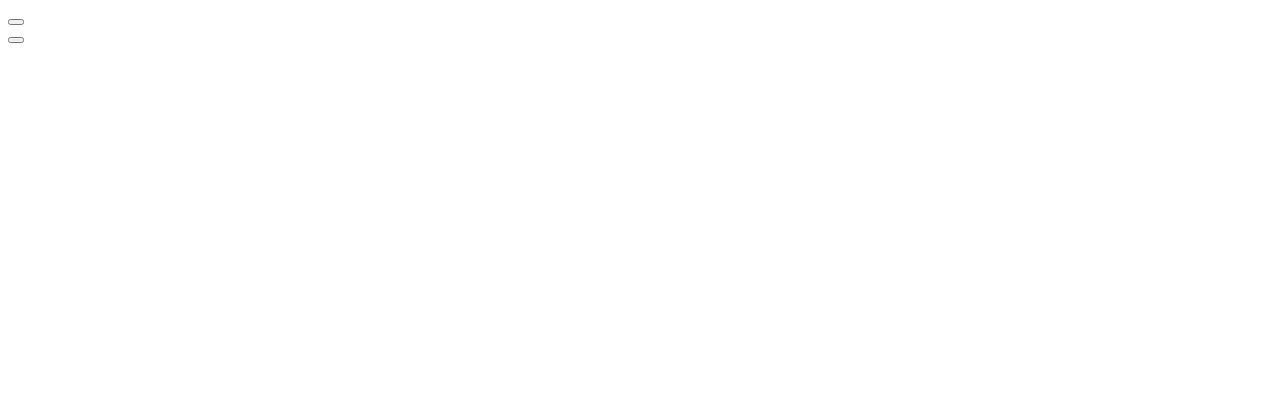
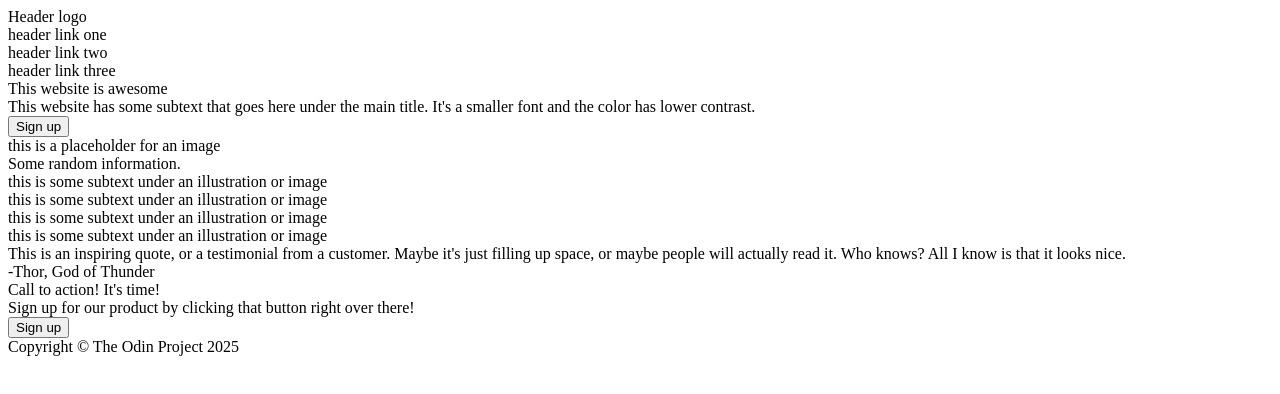
Before and after one commit to thehacktivist42/homepage-design, a plain HTML site: page index.html in a window 1280 px wide. Drawn offline with Linux system fonts and the light colour scheme.

Commit message:
Add placeholder text

```diff
--- a/index.html
+++ b/index.html
@@ -10,62 +10,62 @@
     <div class = "top-container">
         <div class = "header">
             <div class = "header-logo">
-
+                Header logo
             </div>
             <div class = "header-links">
                 <div class = "link">
-
+                    header link one
                 </div>
                 <div class = "link">
-
+                    header link two
                 </div>
                 <div class = "link">
-
+                    header link three
                 </div>
             </div>
         </div>
         <div class = "advert">
             <div class = "advert-title">
-
+                This website is awesome
             </div>
             <div class = "advert-text">
-
+                This website has some subtext that goes here under the main title. It's a smaller font and the color has lower contrast.
             </div>
             <button class = "advert-signup">
-
+                Sign up
             </button>
             <div class = "advert-image">
-
+                this is a placeholder for an image
             </div>
         </div>
     </div>
     <div class = "info">
         <div class = "info-title">
-
+            Some random information.
         </div>
         <div class = "card-container">
             <div class = "card">
                 <div class = "card-image"></div>
                 <div class = "card-text">
-
+                    this is some subtext under an illustration or image
                 </div>
             </div>
             <div class = "card">
                 <div class = "card-image"></div>
                 <div class = "card-text">
-
+                    this is some subtext under an illustration or image
                 </div>
             </div>
             <div class = "card">
                 <div class = "card-image"></div>
                 <div class = "card-text">
-
+                    this is some subtext under an illustration or image
                 </div>
             </div>
             <div class = "card">
                 <div class = "card-image"></div>
                 <div class = "card-text">
-
+                    this is some subtext under an illustration or image
                 </div>
             </div>
         </div>
@@ -73,10 +73,10 @@
     <div class = "quote">
         <div class = "quote-container">
             <div class = "quote-text">
-
+                This is an inspiring quote, or a testimonial from a customer. Maybe it's just filling up space, or maybe people will actually read it. Who knows? All I know is that it looks nice.
             </div>
             <div class = "quote-author">
-
+                -Thor, God of Thunder
             </div>
         </div>
     </div>
@@ -84,19 +84,19 @@
         <div class = "banner">
             <div class = "banner-left">
                 <div class = "banner-title">
-
+                    Call to action! It's time!
                 </div>
                 <div class = "banner-text">
-
+                    Sign up for our product by clicking that button right over there!
                 </div>
             </div>
             <button class = "banner-signup">
-
+                Sign up
             </button>
         </div>
     </div>
     <div class = "footer">
-
+        Copyright © The Odin Project 2025
     </div>
 </body>
 </html>
```
